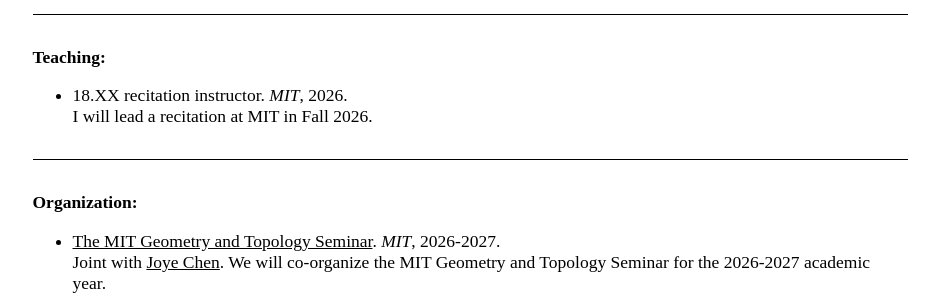
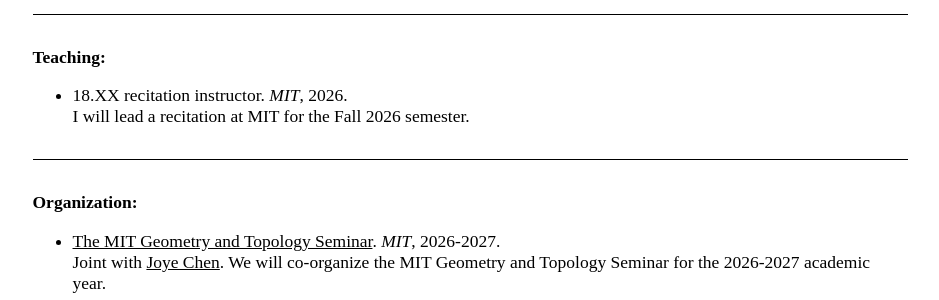
Before and after one commit to AyodejiLindblad/AyodejiLindblad.github.io, a Jekyll site: the page built from index.md, in a window 1280 px wide and 900 px high, scrolled down 2324 px. Shown: the part 154-454 px from the top of the window, without its empty margins (170-1109 px from the left). Built offline with Jekyll 4.4.1, drawn with Linux system fonts in a browser that asks for light colours; some web fonts are replaced.

Commit message:
fall 2026 semester

```diff
--- a/index.md
+++ b/index.md
@@ -115,7 +115,7 @@ Joint with [Enrico Colón](https://www.math.harvard.edu/people/colon-enrico/), [
 
 
 * 18.XX recitation instructor. *MIT*, 2026.
-    I will lead a recitation at MIT in Fall 2026.
+    I will lead a recitation at MIT for the Fall 2026 semester.
 
 
 ---
```
